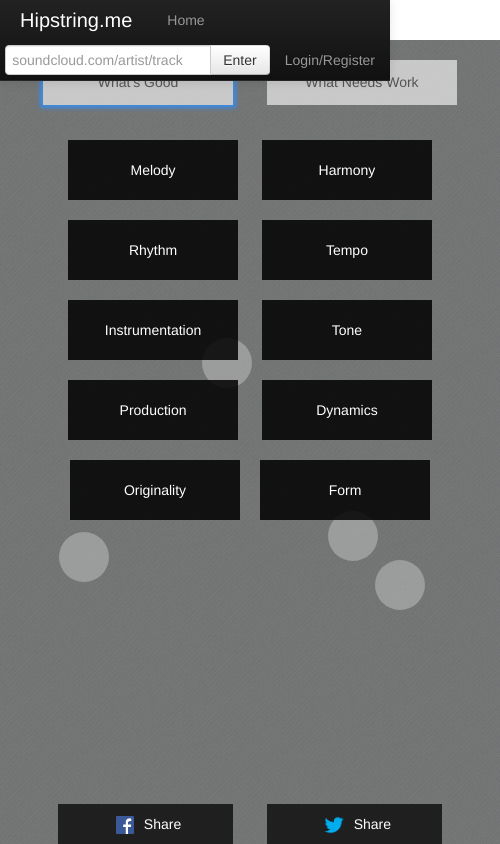
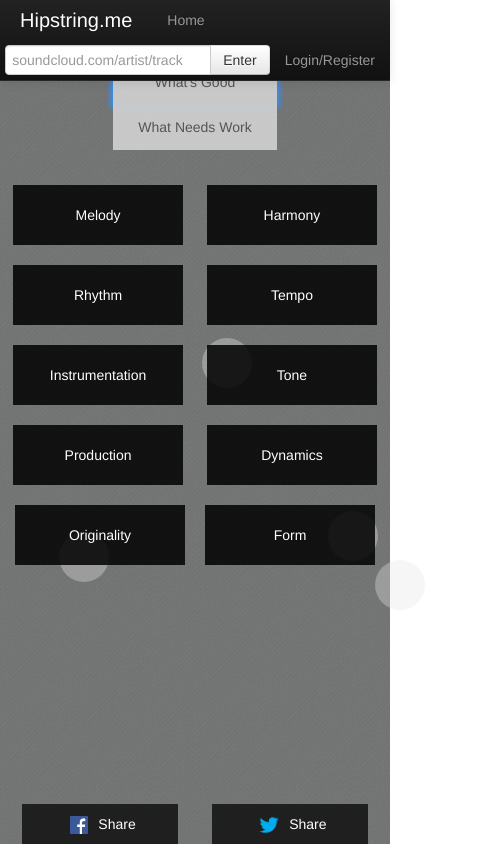
Before and after one commit to ericrav/ericrav.github.io, a plain HTML site: page projects/wip/hipstring/2.0/index.html in a window 390 px wide. Shown: the whole page, 500 px wide, since content can reach past the window. Drawn offline with nearby package versions, Linux system fonts and the light colour scheme; a script that the page names is missing.

Commit message:
responsiveness

```diff
--- a/projects/wip/hipstring/2.0/script.js
+++ b/projects/wip/hipstring/2.0/script.js
@@ -1,6 +1,6 @@
 var cir1, cir2, cir3, cir4, voting = "positive", emOffset = 5000;
 $(document).ready(function () {
-    $(".attribute").tooltip({delay: {show: 2000, hide:100}});
+    $(".attribute").tooltip({delay: {show: 1200, hide:100}});
     cir1 = $("#cir1");
     cir2 = $("#cir2");
     cir3 = $("#cir3");
--- a/projects/wip/hipstring/2.0/style.css
+++ b/projects/wip/hipstring/2.0/style.css
@@ -14,7 +14,7 @@
     margin-bottom: 0px;
 }
 .selectedSound-container{
-    width: 500px;
+    max-width: 500px;
     height: 100%;
     min-height: 740px;
     background: url(img/bg.png);
@@ -45,7 +45,7 @@
     }
 }
 .selectedSound{
-    width: 500px;
+    max-width: 500px;
     height: 100%;
     min-height: 740px;
     background: rgba(30,30,30,0.6);
@@ -54,6 +54,7 @@
 }
 .soundplayer{
     width: 450px;
+    max-width: 100%;
     display: inline-block;
     margin: 10px auto;
     position: relative;
@@ -78,6 +79,7 @@
 .voting a {
     display: inline-block;
     width: 190px;
+    max-width: 42%;
     height: 45px;
     line-height: 45px;
     background: rgba(210,210,210,0.9);
@@ -147,7 +149,8 @@
     border-bottom: none;
 }
 .sharing {
-    width: 500px;
+    width: 100%;
+    max-width: 500px;
     margin: auto;
     text-align: center;
     position: absolute;
@@ -155,6 +158,7 @@
 }
 .sharing a {
     width: 175px;
+    max-width: 40%;
     height: 40px;
     line-height: 40px;
     margin: 0px 15px;
```
